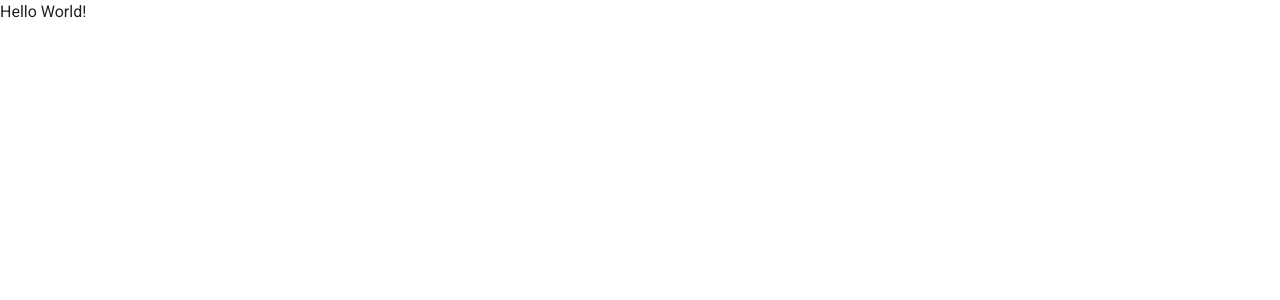
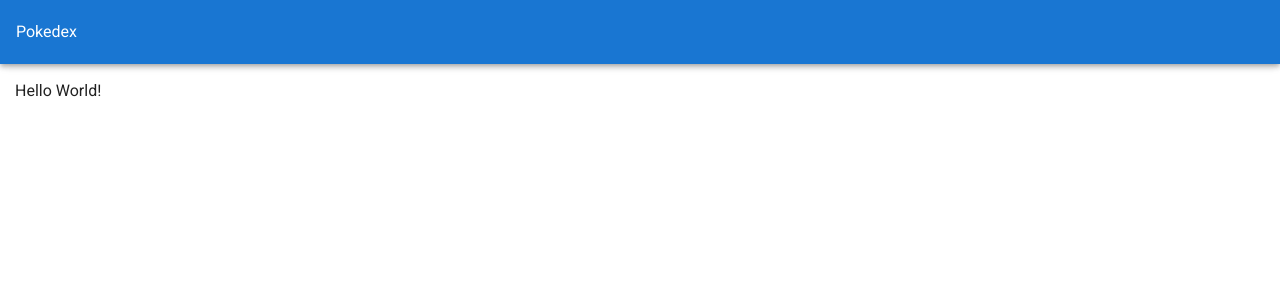
Before and after one commit to juanquimulki/poke-tech-test, a Vue app: page / in a window 1280 px wide. Shown: the top 300 px of the page. Built offline with nearby package versions, Linux system fonts and the light colour scheme.

Commit message:
Base layout

```diff
--- a/public/index.html
+++ b/public/index.html
@@ -5,7 +5,7 @@
     <meta http-equiv="X-UA-Compatible" content="IE=edge">
     <meta name="viewport" content="width=device-width,initial-scale=1.0">
     <link rel="icon" href="<%= BASE_URL %>favicon.ico">
-    <title><%= htmlWebpackPlugin.options.title %></title>
+    <title>Pokedex</title>
     <link rel="stylesheet" href="https://fonts.googleapis.com/css?family=Roboto:100,300,400,500,700,900">
     <link rel="stylesheet" href="https://cdn.jsdelivr.net/npm/@mdi/font@latest/css/materialdesignicons.min.css">
   </head>
--- a/src/App.vue
+++ b/src/App.vue
@@ -1,12 +1,15 @@
 <template>
   <v-app>
-    Hello World!
+    <v-app-bar app color="primary" dark> Pokedex </v-app-bar>
+    <v-main>
+      <div class="content">Hello World!</div>
+    </v-main>
   </v-app>
 </template>
 
 <script>
 export default {
-  name: 'App',
+  name: "App",
 
   components: {},
 
@@ -15,3 +18,9 @@ export default {
   }),
 };
 </script>
+
+<style scoped>
+.content {
+  padding: 15px;
+}
+</style>
```
Also changed, not shown: 2 other files (tests, documents, lock files or other folders).
